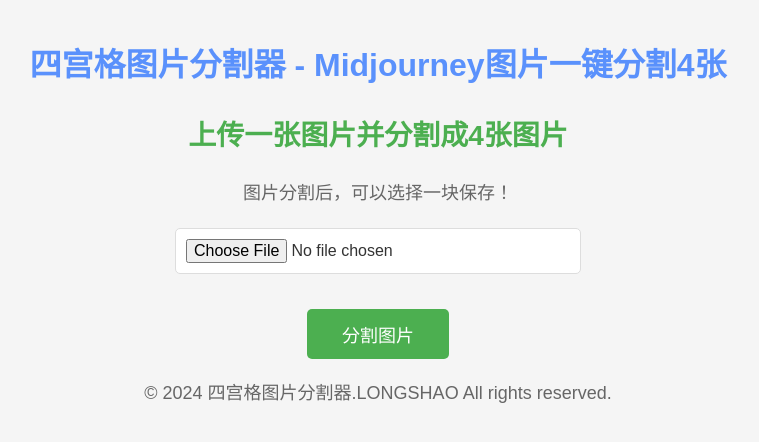
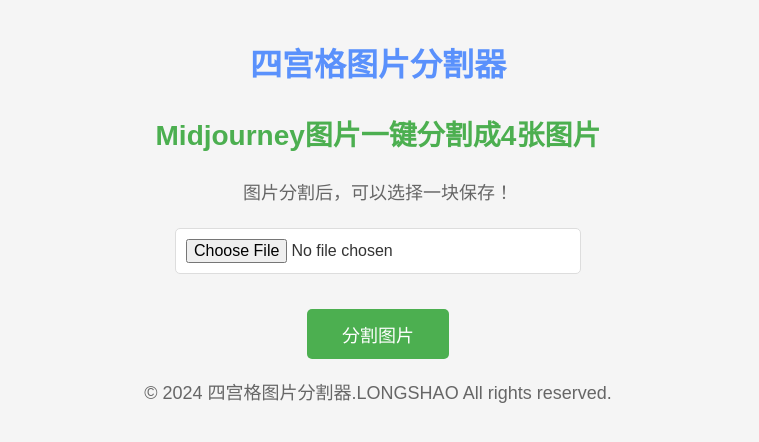
Before and after one commit to Dragon617/picture-fenge, a plain HTML site: page index.html in a window 1280 px wide. Shown: the whole page, without its empty margins (262-1021 px from the left). Drawn offline with nearby package versions, Linux system fonts and the light colour scheme.

Commit message:
Update index.html

```diff
--- a/index.html
+++ b/index.html
@@ -187,8 +187,8 @@
     </style>
 </head>
 <body>
-    <h1>四宫格图片分割器 - Midjourney图片一键分割4张</h1>
-    <h2>上传一张图片并分割成4张图片</h2>
+    <h1>四宫格图片分割器</h1>
+    <h2>Midjourney图片一键分割成4张图片</h2>
     <p>图片分割后，可以选择一块保存！</p>
 
     <div class="form-container">
@@ -297,7 +297,7 @@
     </script>
 
     <footer style="margin-top:
-            <footer style="margin-top: 40px; padding: 20px; background-color: #333; color: #fff;">
+            <footer style="margin-top: 20px; padding: 10px; background-color: #333; color: #fff;">
         <p>&copy; 2024 四宫格图片分割器.LONGSHAO All rights reserved.</p>
     </footer>
 </body>
```
